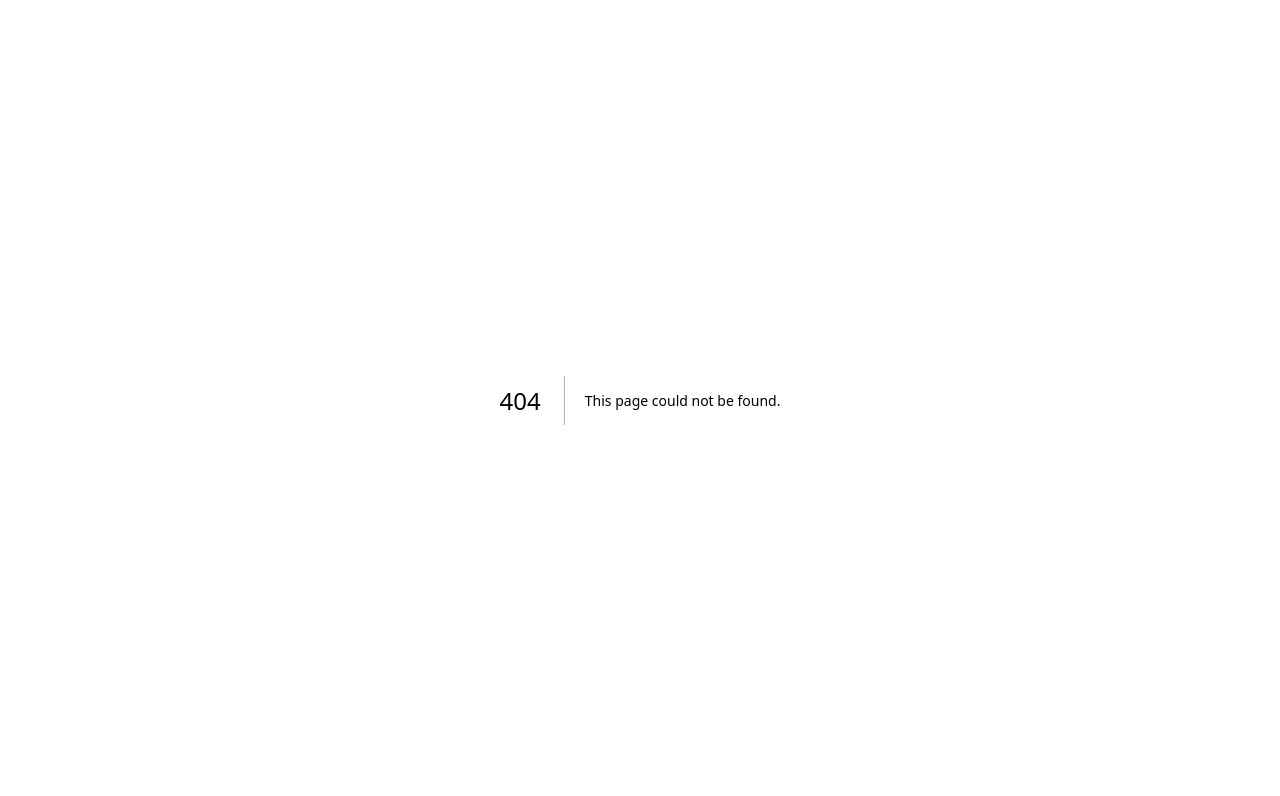
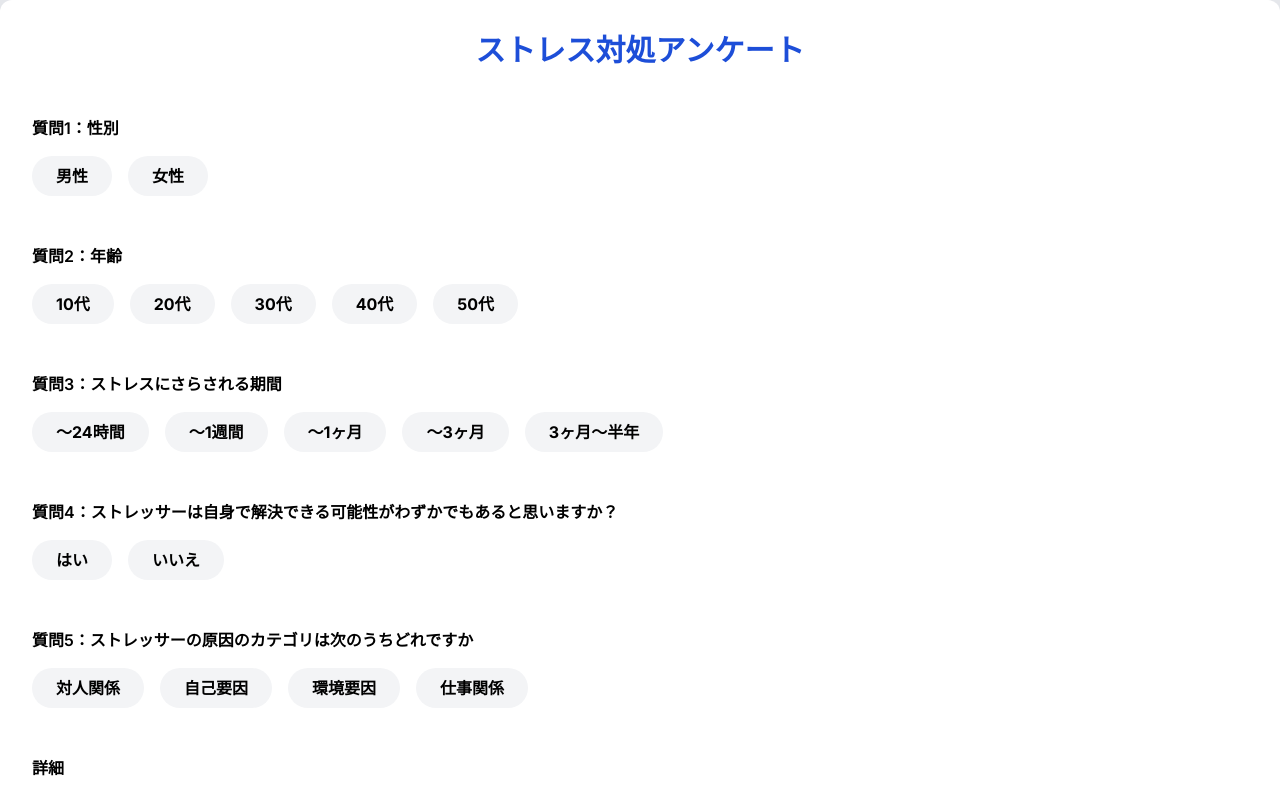
Before and after one commit to K5desu/vol5, a Next.js app: page /question in a window 1280 px wide. Before the commit this address had no page. Shown: the top 796 px of the page. Built offline with nearby package versions, Linux system fonts and the light colour scheme.

Commit message:
create question

```diff
--- /dev/null
+++ b/src/app/question/page.tsx
@@ -0,0 +1,91 @@
+import Head from 'next/head';
+
+export default function QuestionPage() {
+  return (
+    <>
+      <Head>
+        <title>ストレス対処アプリ</title>
+      </Head>
+      <div className="flex justify-center items-center min-h-screen bg-gray-200">
+        <main className="w-full  p-8 bg-white shadow-lg rounded-xl">
+          <h1 className="text-3xl font-bold text-center mb-12 text-blue-700">ストレス対処アンケート</h1>
+          <form>
+            <QuestionBlock
+              question="質問1：性別"
+              options={[
+                { label: "男性", value: "male" },
+                { label: "女性", value: "female" }
+              ]}
+              name="gender"
+            />
+            <QuestionBlock
+              question="質問2：年齢"
+              options={[
+                { label: "10代", value: "10" },
+                { label: "20代", value: "20" },
+                { label: "30代", value: "30" },
+                { label: "40代", value: "40" },
+                { label: "50代", value: "50" }
+              ]}
+              name="age"
+            />
+            <QuestionBlock
+              question="質問3：ストレスにさらされる期間"
+              options={[
+                { label: "〜24時間", value: "24h" },
+                { label: "〜1週間", value: "1w" },
+                { label: "〜1ヶ月", value: "1m" },
+                { label: "〜3ヶ月", value: "3m" },
+                { label: "3ヶ月〜半年", value: "6m" }
+              ]}
+              name="duration"
+            />
+            <QuestionBlock
+              question="質問4：ストレッサーは自身で解決できる可能性がわずかでもあると思いますか？"
+              options={[
+                { label: "はい", value: "yes" },
+                { label: "いいえ", value: "no" }
+              ]}
+              name="possibility"
+            />
+            <QuestionBlock
+              question="質問5：ストレッサーの原因のカテゴリは次のうちどれですか"
+              options={[
+                { label: "対人関係", value: "relationship" },
+                { label: "自己要因", value: "self" },
+                { label: "環境要因", value: "environment" },
+                { label: "仕事関係", value: "work" }
+              ]}
+              name="category"
+            />
+            <div className="mb-12">
+              <p className="mb-4 font-semibold">詳細</p>
+              <textarea className="w-full h-36 p-4 border border-gray-300 rounded-xl focus:ring-2 focus:ring-blue-500" placeholder="ストレスの詳細を記述"></textarea>
+            </div>
+            <div className="text-center">
+              <button type="submit" className="px-8 py-4 bg-blue-500 text-white rounded-lg hover:bg-blue-600 focus:ring-4 focus:ring-blue-500 focus:outline-none">送信</button>
+            </div>
+          </form>
+        </main>
+      </div>
+    </>
+  );
+}
+
+function QuestionBlock({ question, options, name }) {
+  return (
+    <div className="mb-8">
+      <p className="mb-4 font-semibold">{question}</p>
+      <div className="flex flex-wrap">
+        {options.map((option) => (
+          <label key={option.value} className="mr-4 mb-4">
+            <input type="radio" name={name} value={option.value} className="hidden peer" />
+            <div className="px-6 py-2 bg-gray-100 rounded-full text-center text-black font-bold cursor-pointer peer-checked:bg-gray-300">
+              {option.label}
+            </div>
+          </label>
+        ))}
+      </div>
+    </div>
+  );
+}
```
